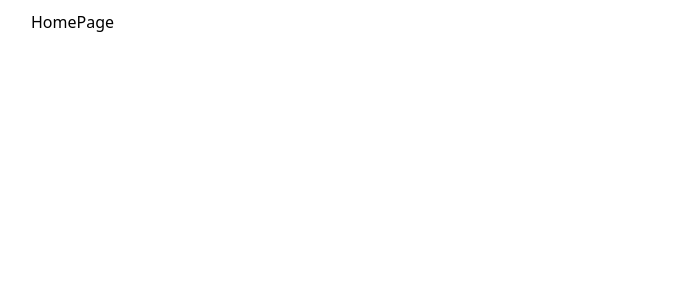
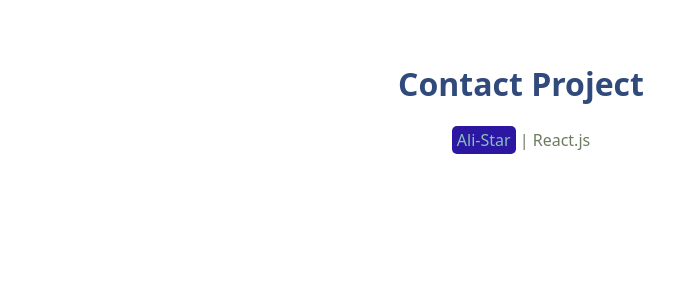
Before and after one commit to dev-Alireza-Nayeri/app-contacts, a React (Vite) app: page / in a window 1280 px wide. Shown: the top 300 px of the page, without its empty margins (119-793 px from the left). Built offline with nearby package versions, Linux system fonts and the light colour scheme.

Commit message:
add layout jsx

```diff
--- /dev/null
+++ b/src/compunents/modules/Layout.jsx
@@ -0,0 +1,16 @@
+import React from 'react'
+import styles from "./Layout.module.css"
+function Layout({children}) {
+  return (
+    <div>
+        <header className={styles.header}>
+            <h1>Contact Project</h1>
+            <p><span>Ali-Star</span> | React.js </p>
+        </header>
+          {children}
+        <footer></footer>
+    </div>
+  )
+}
+
+export default Layout
--- a/src/compunents/templent/HomePage.jsx
+++ b/src/compunents/templent/HomePage.jsx
@@ -1,8 +1,12 @@
 import React from 'react'
+import Layout from '../modules/Layout'
 
 function HomePage() {
   return (
-    <div>HomePage</div>
+    <Layout>
+
+
+    </Layout>
   )
 }
 
```
